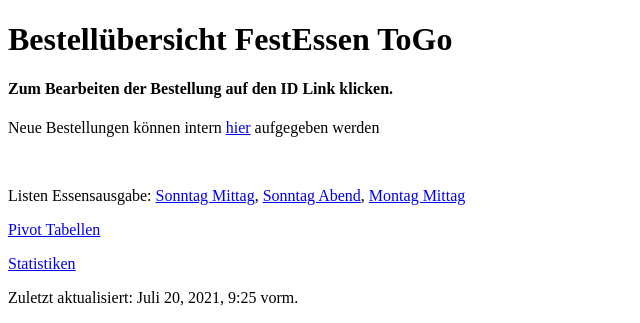
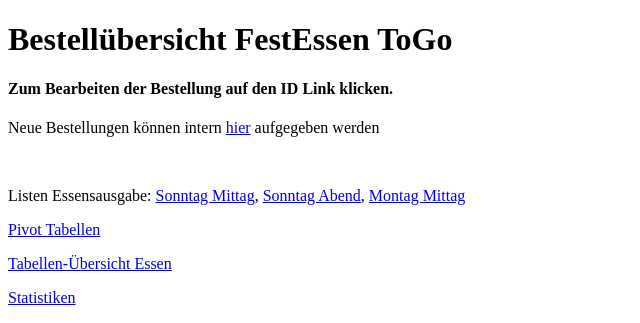
Before and after one commit to manuguth/django-orders-bmk, a Django app: page /orders/overview in a window 1280 px wide. Shown: the top 323 px of the page, without its empty margins (0-640 px from the left). Run offline with Django 3.2, Linux system fonts and the light colour scheme; the visitor is signed in with stand-in values (Sample User, id 1); data that the repository does not hold is empty; parts of the project's set-up code (start-up, migrations or seed data) failed here and were passed over.

Commit message:
fixing url order for overviews

```diff
--- a/bmk_orders_togo/urls.py
+++ b/bmk_orders_togo/urls.py
@@ -55,8 +55,8 @@ urlpatterns = [
     path('orders/statistics', CharView.as_view()),
     path('api', get_data),
 
+    path('orders/distribution-list/<slug:slot>', order_lists_distribution),
     path('orders/<slug:pivot>/<slug:timeslot>', order_lists_pivot),
-    path('orders/distribution-list/<slug:slot>', order_lists_distribution),
     # path('orders/<int:id>', order_detail_view.as_view(), name="form_order"),
     # path('orders/test', order_detail_view.as_view(), name="form_order"),
     # path('form/4/', order_detail_view.as_view(), name='form_4'),
--- a/orders/views.py
+++ b/orders/views.py
@@ -868,7 +868,6 @@ def get_data(request, *args, **kwargs):
 # table with per day orders and limit
 # detailed table
 
-@login_required
 def TableOverviewView(request):
     template = "orders/table_overview.html"
     df, category_values, subcategory_values = GetSummaryStats("all")
--- a/templates/orders/overview.html
+++ b/templates/orders/overview.html
@@ -39,6 +39,7 @@
 <br>
 <p>Listen Essensausgabe: <a href="/orders/distribution-list/sunday-lunch">Sonntag Mittag</a>, <a href="/orders/distribution-list/sunday-evening">Sonntag Abend</a>, <a href="/orders/distribution-list/monday-lunch">Montag Mittag</a></p>
 <p> <a href="/orders/pivot-overview">Pivot Tabellen</a></p>
+<p> <a href="/orders/table-overview">Tabellen-Übersicht Essen</a></p>
 <p> <a href="/orders/statistics">Statistiken</a></p>
 <p> Zuletzt aktualisiert: {{updated}}</p>
 
```
